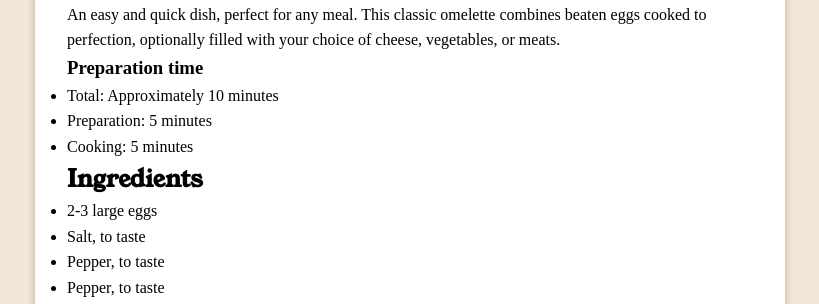
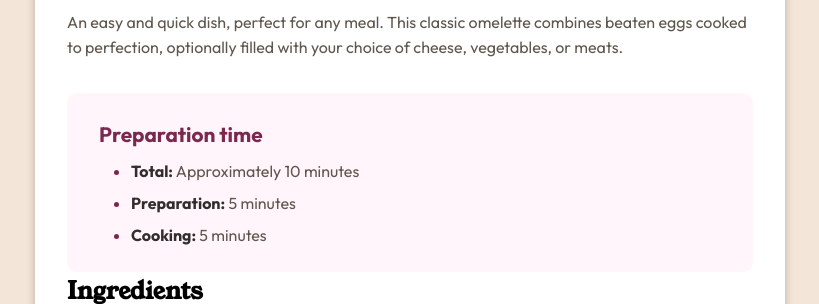
Before and after one commit to saffatdreamcatcher/Recipe, a plain HTML site: page index.html in a window 1280 px wide. Shown: the part 496-800 px from the top of the page, without its empty margins (230-1049 px from the left). Drawn offline with Linux system fonts and the light colour scheme; files whose address does not match are found by name.

Commit message:
preparation time done!

```diff
--- a/index.html
+++ b/index.html
@@ -19,7 +19,7 @@
           to perfection, optionally filled with your choice of cheese, vegetables, or meats.</p>
       </div>
       <div class="recipe__details__time">
-        <h3>Preparation time</h3>
+        <h3 class="preparation-title">Preparation time</h3>
         <ul>
           <li><span class="title">Total:</span> Approximately 10 minutes</li>
           <li><span class="title"> Preparation:</span> 5 minutes</li>
--- a/scss/base/_general.scss
+++ b/scss/base/_general.scss
@@ -4,7 +4,7 @@
   box-sizing: border-box;
 }
 @font-face{
-    font-family: 'OutfitVariableFont';
+    font-family: 'Outfit';
     src: url('assets/fonts/outfit/Outfit-VariableFont_wght.ttf');
 }
 @font-face{
@@ -40,5 +40,4 @@ img{
     object-fit: contain;
     width: 100%;
     border-radius: 10px;
-    transition: transform 0.5s ease-in-out;
 }
--- a/scss/base/_variables.scss
+++ b/scss/base/_variables.scss
@@ -1,5 +1,5 @@
 $nutmeg : hsl(14, 45%, 36%);
-$dark-aspberry: hsl(332, 51%, 32%);
+$dark-raspberry: hsl(332, 51%, 32%);
 $white: hsl(0, 0%, 100%);
 $rose-white: hsl(330, 100%, 98%);
 $eggshell: hsl(30, 54%, 90%);
--- a/scss/components/_recipe.scss
+++ b/scss/components/_recipe.scss
@@ -10,7 +10,32 @@
       .title {
         font-size: 2.5rem;
         font-weight: 600;
-        color:$dark-charcoal;
+        color: $dark-charcoal;
+      }
+      p {
+        margin: 0.5rem 0 2rem;
+        color: $wenge-brown;
+      }
+    }
+    &__time {
+      .preparation-title {
+        color: $dark-raspberry;
+        font-size: 1.3rem;
+      }
+      padding: 1.3rem 2rem 1.3rem;
+      background-color: $rose-white;
+      border-radius: 10px;
+      line-height: 2;
+      color: $wenge-brown;
+      ul {
+        margin-left: 2rem;
+        li::marker {
+          color: $dark-raspberry;
+        }
+      }
+      .title {
+        color: $dark-charcoal;
+        font-weight: 700;
       }
     }
   }
```
Also changed, not shown: css/style.css.
